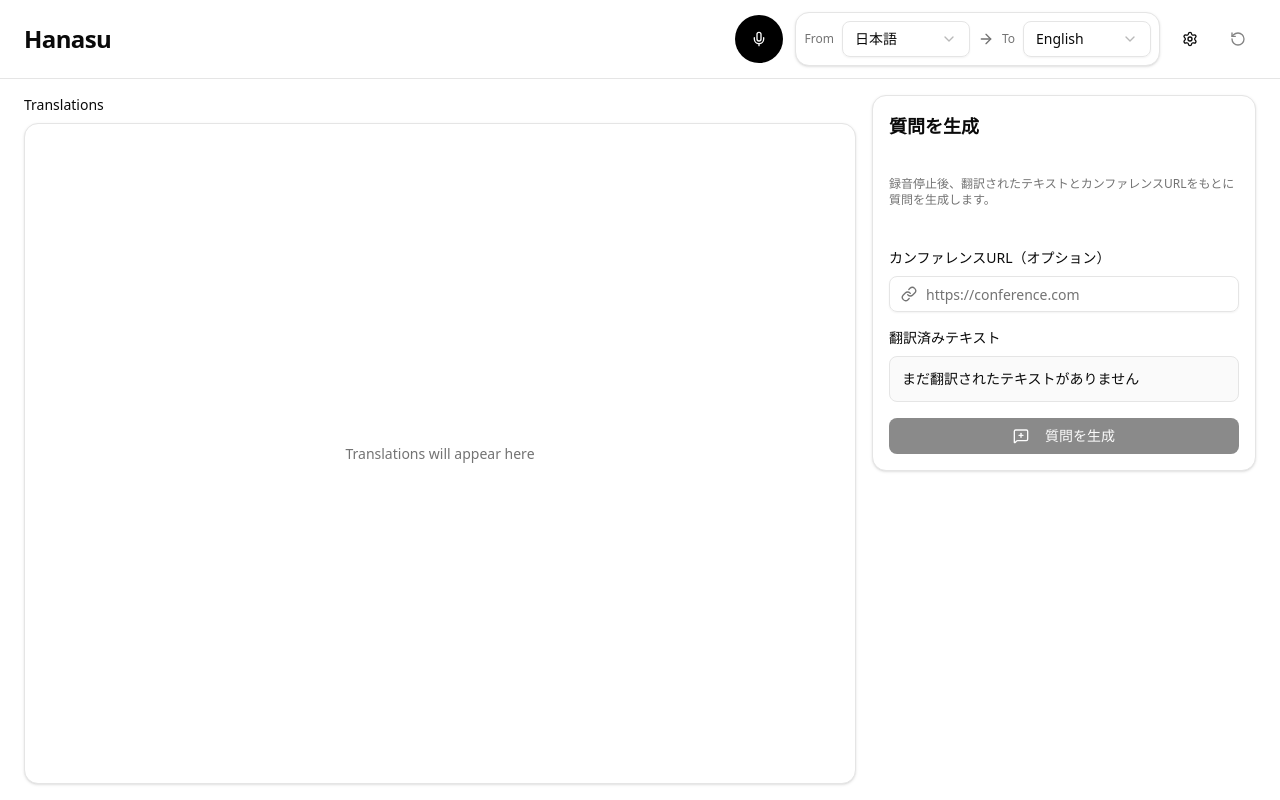
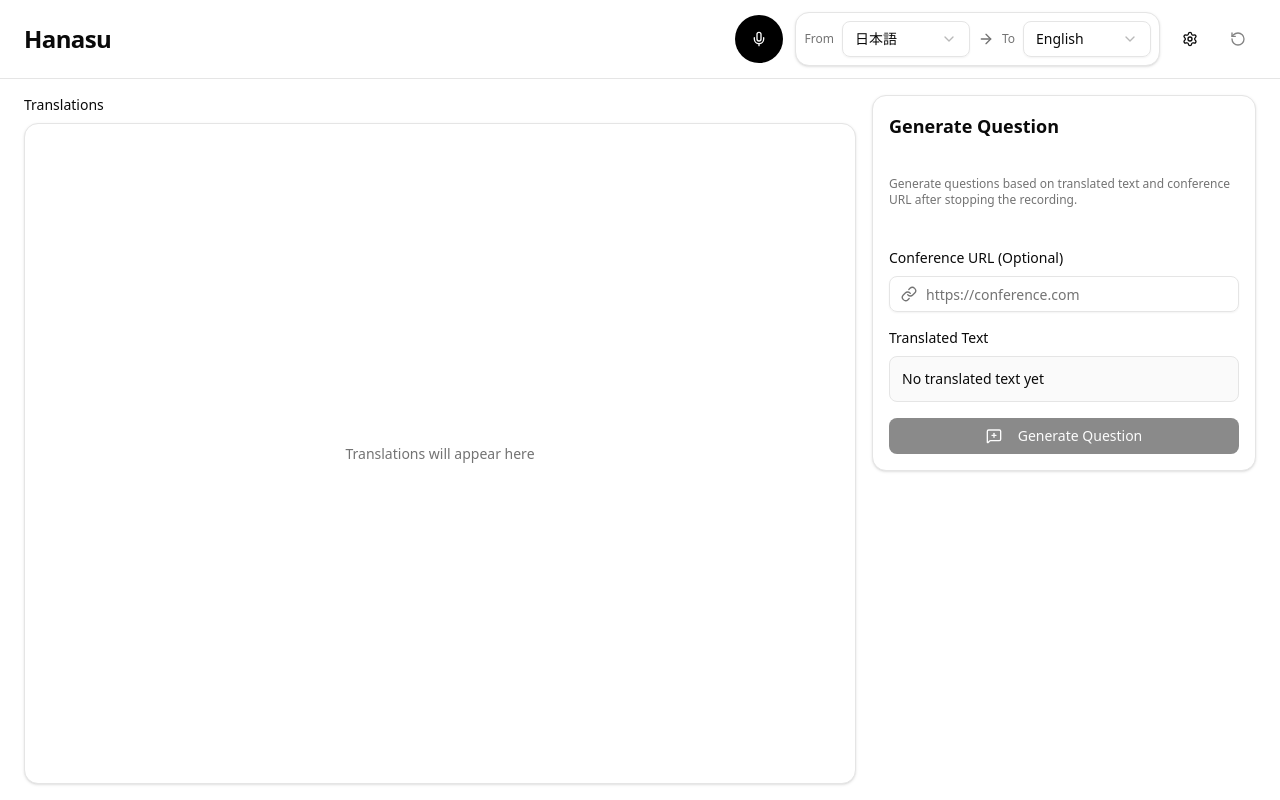
Before and after one commit to test-aitest/japan_ai_hackathon, a Next.js app: page / in a window 1280 px wide. Built offline with nearby package versions, Linux system fonts and the light colour scheme.

Commit message:
UIの日本語を英語に修正

```diff
--- a/components/translator/QuestionGenerator.tsx
+++ b/components/translator/QuestionGenerator.tsx
@@ -37,7 +37,7 @@ export function QuestionGenerator({
     const translatedText = getTranslatedText();
 
     if (!translatedText.trim()) {
-      setError("翻訳されたテキストがありません。先に録音してください。");
+      setError("No translated text available. Please record first.");
       return;
     }
 
@@ -127,7 +127,7 @@ export function QuestionGenerator({
         }
       }
     } catch (err) {
-      setError("質問生成に失敗しました");
+      setError("Failed to generate question");
       console.error(err);
     } finally {
       setLoading(false);
@@ -138,16 +138,16 @@ export function QuestionGenerator({
 
   return (
     <Card className="p-4">
-      <h2 className="text-lg font-bold mb-3">質問を生成</h2>
+      <h2 className="text-lg font-bold mb-3">Generate Question</h2>
       <p className="text-xs text-muted-foreground mb-4">
-        録音停止後、翻訳されたテキストとカンファレンスURLをもとに質問を生成します。
+        Generate questions based on translated text and conference URL after stopping the recording.
       </p>
 
       <div className="space-y-4">
         {/* カンファレンスURL入力 */}
         <div>
           <label className="text-sm font-medium mb-2 block">
-            カンファレンスURL（オプション）
+            Conference URL (Optional)
           </label>
           <div className="flex gap-2">
             <div className="flex-1 relative">
@@ -166,10 +166,10 @@ export function QuestionGenerator({
         {/* 翻訳済みテキストプレビュー */}
         <div>
           <label className="text-sm font-medium mb-2 block">
-            翻訳済みテキスト
+            Translated Text
           </label>
           <div className="max-h-32 overflow-y-auto p-3 bg-muted/50 rounded-md border text-sm">
-            {translatedText || "まだ翻訳されたテキストがありません"}
+            {translatedText || "No translated text yet"}
           </div>
         </div>
 
@@ -182,12 +182,12 @@ export function QuestionGenerator({
           {loading ? (
             <>
               <Loader2 className="w-4 h-4 mr-2 animate-spin" />
-              質問を生成中...
+              Generating question...
             </>
           ) : (
             <>
               <MessageSquarePlus className="w-4 h-4 mr-2" />
-              質問を生成
+              Generate Question
             </>
           )}
         </Button>
@@ -203,7 +203,7 @@ export function QuestionGenerator({
         {generatedQuestion && (
           <div>
             <label className="text-sm font-medium mb-2 block">
-              生成された質問
+              Generated Question
             </label>
             <div className="max-h-64 overflow-y-auto p-4 bg-blue-50 dark:bg-blue-900/20 border border-blue-200 dark:border-blue-800 rounded-md">
               <p className="text-sm whitespace-pre-wrap">{generatedQuestion}</p>
```
